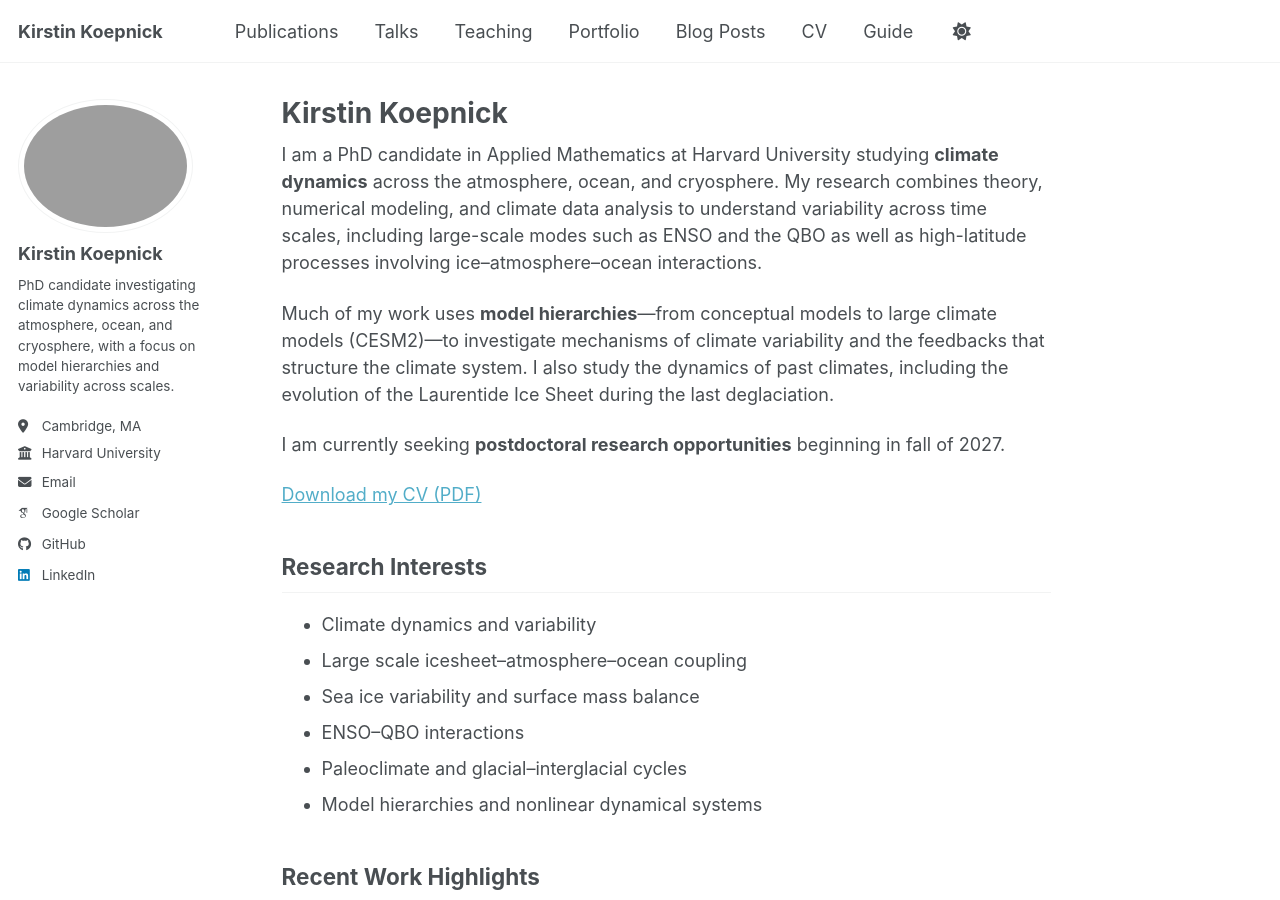
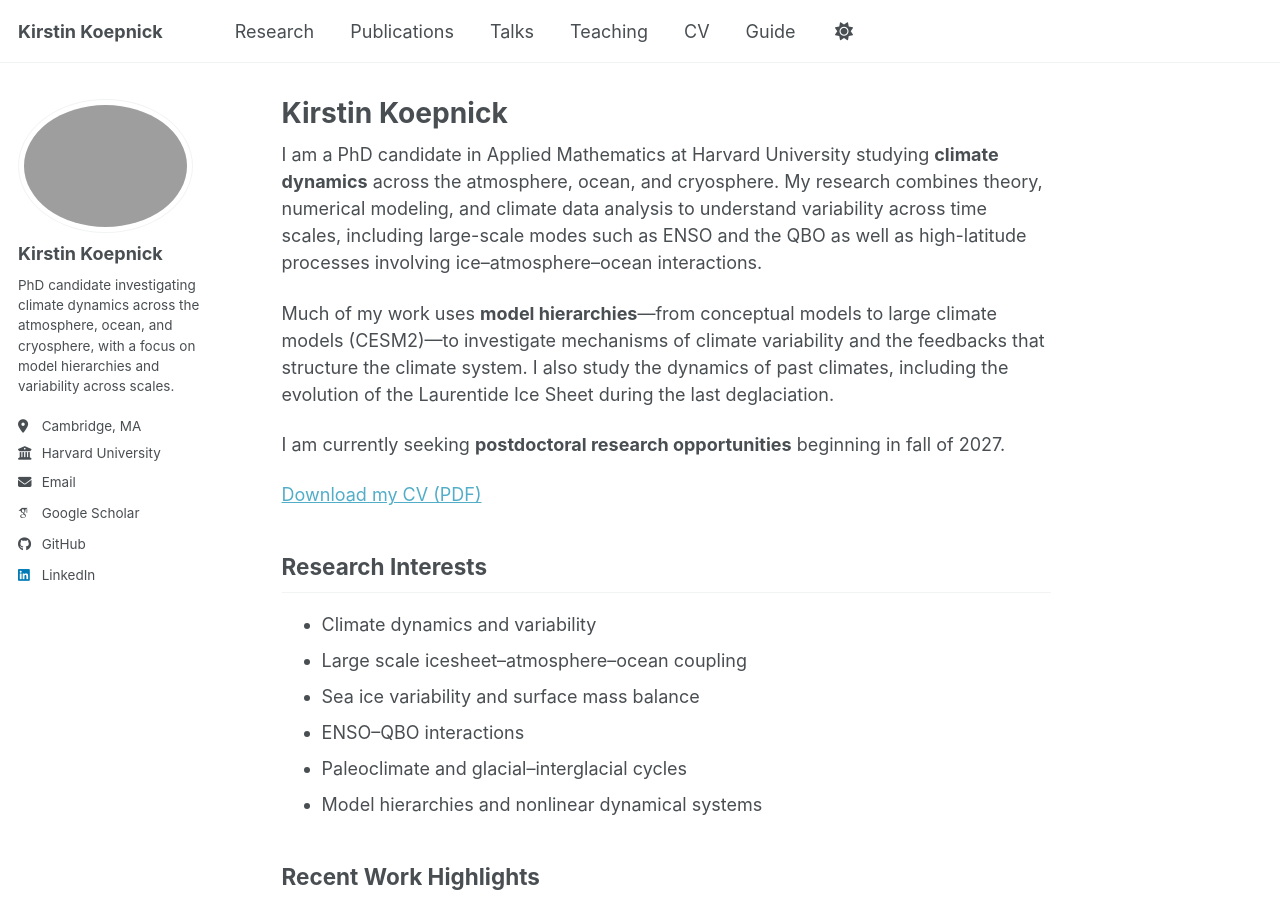
Before and after one commit to kirstinkoepnick/kirstinkoepnick.github.io, a Jekyll site: the page built from _pages/about.md, in a window 1280 px wide and 900 px high. Built offline with Jekyll 4.4.1, drawn with Linux system fonts in a browser that asks for light colours; some web fonts are replaced; a script bundle is joined from its source files by our own code; library files that are not in the unit come from our copies.

Commit message:
Update navigation.yml

```diff
--- a/_data/navigation.yml
+++ b/_data/navigation.yml
@@ -8,6 +8,9 @@
 #      Markdown formatted page while the second is generated using JSON.
 
 main:
+  - title: "Research"
+    url: /research/
+
   - title: "Publications"
     url: /publications/
 
@@ -17,12 +20,6 @@ main:
   - title: "Teaching"
     url: /teaching/
 
-  - title: "Portfolio"
-    url: /portfolio/
-
-  - title: "Blog Posts"
-    url: /year-archive/
-
   - title: "CV"
     url: /cv/
 
```
